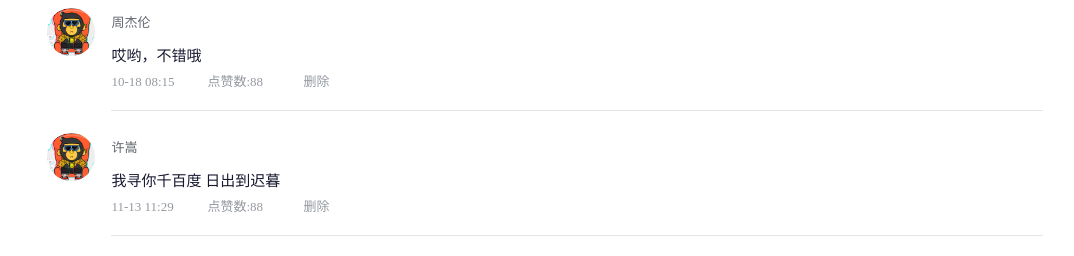
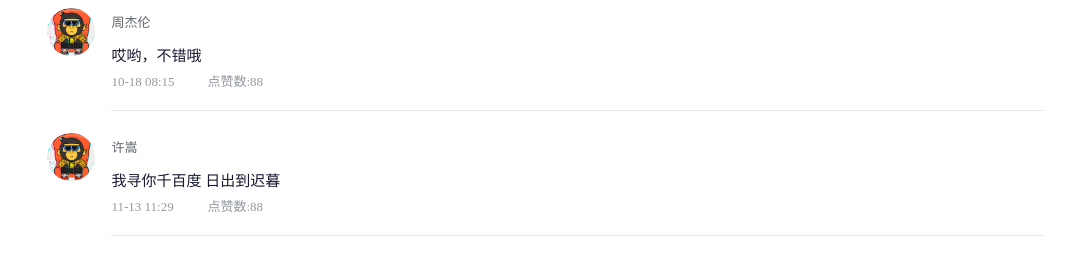
Before and after one commit to FighttingEDG/reactDemo, a React (Vite) app: page / in a window 1280 px wide. Shown: the part 179-435 px from the top of the page, without its empty margins (103-1177 px from the left). Built offline with nearby package versions, Linux system fonts and the light colour scheme.

Commit message:
实现评论删除

```diff
--- a/src/App.jsx
+++ b/src/App.jsx
@@ -1,4 +1,4 @@
-import { useState } from 'react'
+import { use, useState } from 'react'
 import './App.scss'
 import avatar from './images/bozai.png'
 
@@ -77,6 +77,11 @@ const tabs = [
 const App = () => {
   // 使用useState
   const [defaultList, setDefaultList] = useState(list)
+  // 因为处理的是useState，所以需要在组件内部处理数组
+  const handlerDel = (id) => {
+    // 过滤defaultList
+    setDefaultList(defaultList.filter(item => item.rpid !== id))
+  }
   return (
     <div className="app">
       {/* 导航 Tab */}
@@ -145,9 +150,8 @@ const App = () => {
                   <span className="reply-time">{item.ctime}</span>
                   {/* 评论数量 */}
                   <span className="reply-time">点赞数:{item.like}</span>
-                    <span className="delete-btn">
-                      删除
-                    </span>
+                  {/* user下的id等于评论list下的uid才显示删除 */}
+                  {user.uid === item.user.uid && <span className="delete-btn" onClick={() => handlerDel(item.rpid)}>删除</span>}
                 </div>
               </div>
             </div>
```
Lines whose indentation alone changed are shown as unchanged.
